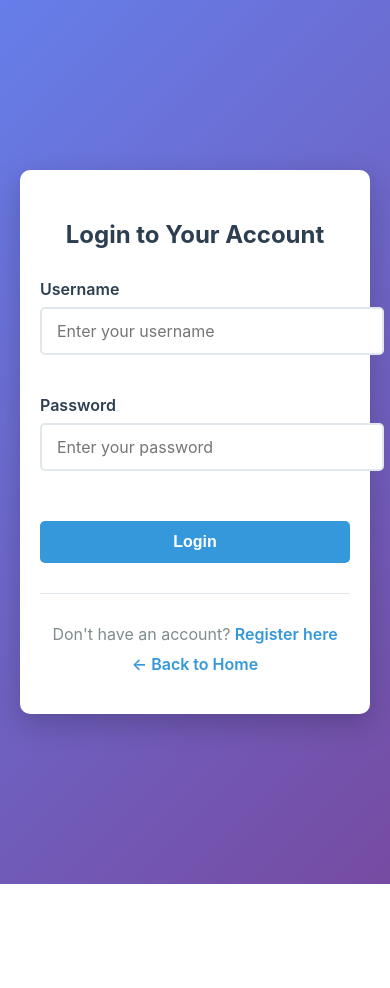
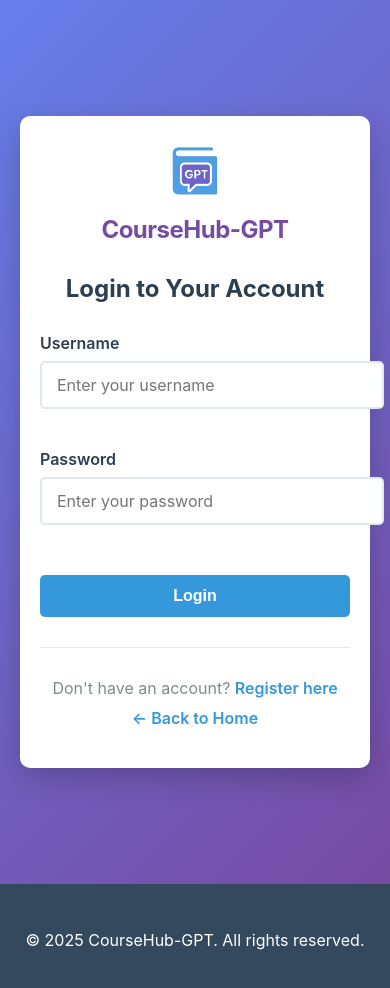
Before and after one commit to nuwani-sithara/coursehub-gpt, a React (Create React App) app in the folder frontend/: page /login in a window 390 px wide. Shown: the top 988 px of the page. Before the commit the page ends 884 px from the top, so only its background shows below. Built offline with nearby package versions, Linux system fonts and the light colour scheme.

Commit message:
updated some components

```diff
--- a/frontend/src/components/Footer.js
+++ b/frontend/src/components/Footer.js
@@ -1,24 +1,13 @@
 import React from 'react';
-import '../stylesheets/Footer.css';
+import '../stylesheets/LandingPage.css';
 
 const Footer = () => {
     return (
-        <footer className="main-footer">
-            <div className="container">
-                <div className="footer-content">
+        <footer className="landing-footer">
+                <div className="container">
+                    <p>&copy; 2025 CourseHub-GPT. All rights reserved.</p>
                 </div>
-                <div className="footer-bottom">
-                    <div className="footer-bottom-content">
-                        <p>&copy; {new Date().getFullYear()} CourseHub-GPT. All rights reserved.</p>
-                        <div className="footer-badges">
-                            <span className="badge"><i className="fas fa-lock"></i> Secure</span>
-                            <span className="badge"><i className="fas fa-graduation-cap"></i> Accredited</span>
-                            <span className="badge"><i className="fas fa-shield-alt"></i> Trusted</span>
-                        </div>
-                    </div>
-                </div>
-            </div>
-        </footer>
+            </footer>
     );
 };
 
--- a/frontend/src/components/LandingPage.js
+++ b/frontend/src/components/LandingPage.js
@@ -1,6 +1,7 @@
 import React from 'react';
 import { useNavigate } from 'react-router-dom';
 import '../stylesheets/LandingPage.css';
+import Logo from './Logo';
 // import image from '../assets/coursehub-logo.png';
 
 const LandingPage = () => {
@@ -49,6 +50,7 @@ const LandingPage = () => {
                         </div>
                         <div className="hero-image">
                             <div className="placeholder-image">
+                                {/* <Logo /> */}
                                 <i className="fas fa-graduation-cap"></i>
                                 {/* <img src={image} alt="Learning Illustration" /> */}
                             </div>
@@ -94,6 +96,7 @@ const LandingPage = () => {
 
                 <section className="cta-section">
                     <div className="container">
+                        <Logo />
                         <h2>Ready to Start Your Learning Journey?</h2>
                         <p>Join our community of learners and instructors today.</p>
                         <div className="cta-buttons">
--- a/frontend/src/components/Login.js
+++ b/frontend/src/components/Login.js
@@ -3,6 +3,8 @@ import axios from 'axios';
 import { useNavigate, Link } from 'react-router-dom';
 import Swal from 'sweetalert2';
 import '../stylesheets/Auth.css';
+import Logo from './Logo';
+import Footer from "./Footer";
 
 const Login = () => {
     const navigate = useNavigate();
@@ -119,8 +121,9 @@ const Login = () => {
     };
 
     return (
-        <div className="auth-container">
+        <><div className="auth-container">
             <div className="auth-card">
+                <Logo />
                 <h2 className="auth-title">Login to Your Account</h2>
 
                 <form onSubmit={handleSubmit} className="auth-form">
@@ -133,8 +136,7 @@ const Login = () => {
                             value={formData.username}
                             onChange={handleChange}
                             placeholder="Enter your username"
-                            required
-                        />
+                            required />
                     </div>
 
                     <div className="form-group">
@@ -146,8 +148,7 @@ const Login = () => {
                             value={formData.password}
                             onChange={handleChange}
                             placeholder="Enter your password"
-                            required
-                        />
+                            required />
                     </div>
 
                     <button
@@ -164,7 +165,7 @@ const Login = () => {
                     <p><Link to="/" className="auth-link">← Back to Home</Link></p>
                 </div>
             </div>
-        </div>
+        </div><Footer /></>
     );
 };
 
--- /dev/null
+++ b/frontend/src/components/Logo.js
@@ -0,0 +1,17 @@
+import React from 'react';
+import '../stylesheets/Logo.css';
+
+const Logo = () => {
+    return (
+        <div className="auth-logo">
+            <img
+                src="/coursehub-logo.png"
+                alt="CourseHub-GPT Logo"
+                className="logo-image"
+            />
+            <h1 className="logo-text">CourseHub-GPT</h1>
+        </div>
+    );
+};
+
+export default Logo;
--- a/frontend/src/components/Register.js
+++ b/frontend/src/components/Register.js
@@ -3,6 +3,8 @@ import axios from 'axios';
 import { useNavigate, useLocation, Link } from 'react-router-dom';
 import Swal from 'sweetalert2';
 import '../stylesheets/Auth.css';
+import Logo from './Logo';
+import Footer from "./Footer";
 
 const Register = () => {
     const navigate = useNavigate();
@@ -142,8 +144,9 @@ const Register = () => {
     };
 
     return (
-        <div className="auth-container">
+        <><div className="auth-container">
             <div className="auth-card">
+                <Logo />
                 <h2 className="auth-title">Create Your Account</h2>
 
                 <form onSubmit={handleSubmit} className="auth-form">
@@ -156,8 +159,7 @@ const Register = () => {
                             value={formData.name}
                             onChange={handleChange}
                             placeholder="Enter your full name"
-                            required
-                        />
+                            required />
                     </div>
 
                     <div className="form-group">
@@ -169,8 +171,7 @@ const Register = () => {
                             value={formData.email}
                             onChange={handleChange}
                             placeholder="Enter your email"
-                            required
-                        />
+                            required />
                     </div>
 
                     <div className="form-group">
@@ -182,8 +183,7 @@ const Register = () => {
                             value={formData.username}
                             onChange={handleChange}
                             placeholder="Choose a username"
-                            required
-                        />
+                            required />
                         <div className="input-help">
                             4-20 characters, letters, numbers, and underscores only
                         </div>
@@ -198,8 +198,7 @@ const Register = () => {
                             value={formData.password}
                             onChange={handleChange}
                             placeholder="Create a password"
-                            required
-                        />
+                            required />
                         <div className="input-help">
                             Must be at least 8 characters with uppercase, lowercase, number, and special character (@$!%*?&)
                         </div>
@@ -234,7 +233,8 @@ const Register = () => {
                     <p><Link to="/" className="auth-link">← Back to Home</Link></p>
                 </div>
             </div>
-        </div>
+
+        </div><Footer /></>
     );
 };
 
--- /dev/null
+++ b/frontend/src/stylesheets/Logo.css
@@ -0,0 +1,29 @@
+.auth-logo {
+    text-align: center;
+    margin-bottom: 30px;
+}
+
+.logo-image {
+    height: 60px;
+    width: auto;
+    margin-bottom: 15px;
+    object-fit: contain;
+}
+
+.logo-text {
+    color: #764ba2;
+    font-size: 1.2rem;
+    font-weight: bold;
+    margin: 0;
+    letter-spacing: -0.5px;
+}
+
+@media (max-width: 480px) {
+    .logo-image {
+        height: 50px;
+    }
+
+    .logo-text {
+        font-size: 1.5rem;
+    }
+}
```
